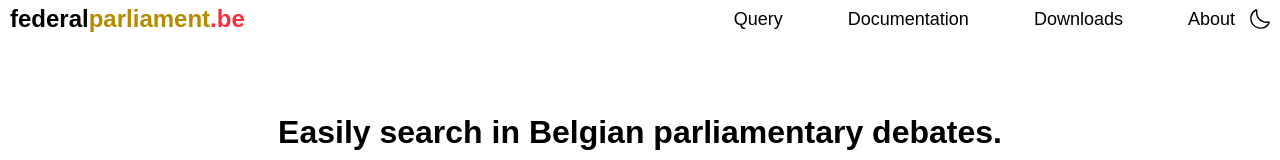
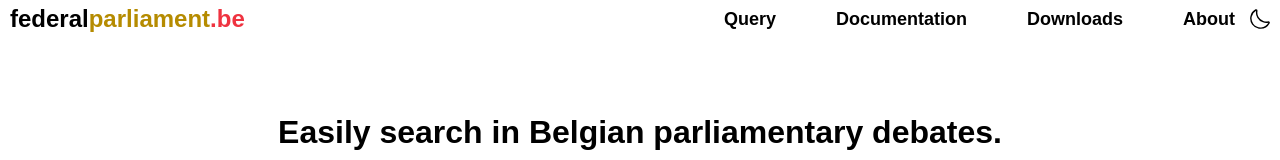
Before and after one commit to christof2two2/federalparliament.be, a Vue app: page / in a window 1280 px wide. Shown: the top 160 px of the page. Built offline with nearby package versions, Linux system fonts and the light colour scheme.

Commit message:
top bar bold

```diff
--- a/src/components/topBar.vue
+++ b/src/components/topBar.vue
@@ -7,10 +7,10 @@
         <ul class= "menu">
           <li class="links">
         <nav>
-         <router-link class="rlink" to="/query">Query </router-link>
-         <router-link class="rlink"  to="/docs">Documentation </router-link>
-         <router-link class="rlink"  to="/downloads">Downloads </router-link>
-         <router-link class="rlink" to="/about">About </router-link>
+         <router-link class="rlink" to="/query"><b>Query</b></router-link>
+         <router-link class="rlink"  to="/docs"><b>Documentation</b> </router-link>
+         <router-link class="rlink"  to="/downloads"><b>Downloads</b></router-link>
+         <router-link class="rlink" to="/about"><b>About</b></router-link>
          </nav>
          </li>
          <li class="darkModeButton">
```
